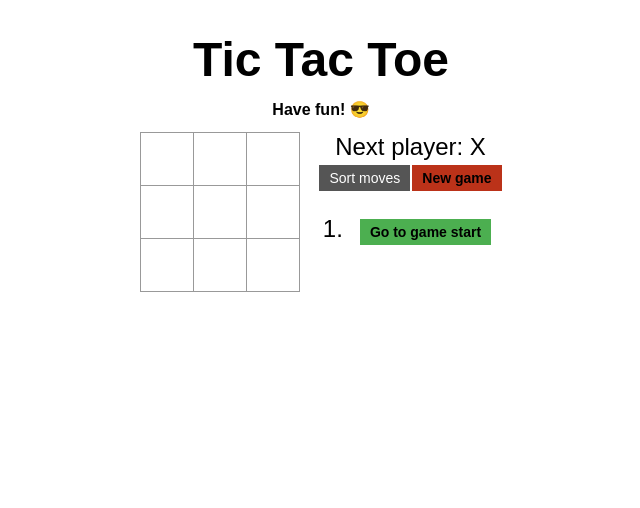
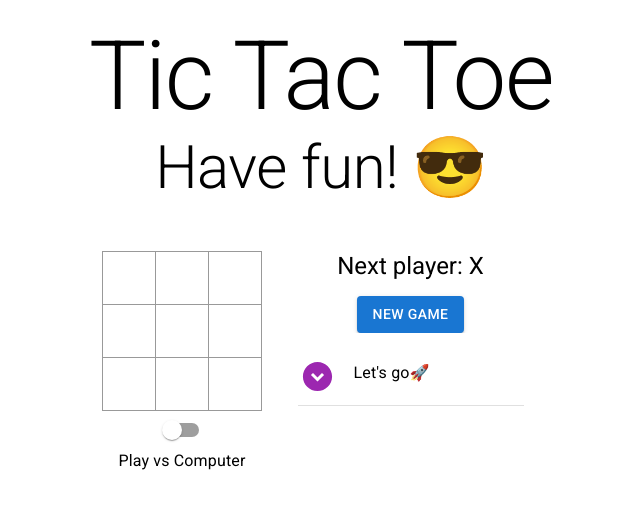
Before and after one commit to Sanya486/tic-tac-toe-react, a React (Create React App) app: page / in a window 1280 px wide. Shown: the top 508 px of the page, without its empty margins (319-959 px from the left). Built offline with nearby package versions, Linux system fonts and the light colour scheme.

Commit message:
done(all logic on client side)

```diff
--- a/package.json
+++ b/package.json
@@ -3,6 +3,11 @@
   "version": "0.1.0",
   "private": true,
   "dependencies": {
+    "@emotion/react": "^11.13.3",
+    "@emotion/styled": "^11.13.0",
+    "@fontsource/roboto": "^5.1.0",
+    "@mui/icons-material": "^6.1.1",
+    "@mui/material": "^6.1.1",
     "@testing-library/jest-dom": "^5.17.0",
     "@testing-library/react": "^13.4.0",
     "@testing-library/user-event": "^13.5.0",
@@ -10,6 +15,7 @@
     "@types/node": "^16.18.108",
     "@types/react": "^18.3.7",
     "@types/react-dom": "^18.3.0",
+    "axios": "^1.7.7",
     "react": "^18.3.1",
     "react-dom": "^18.3.1",
     "react-scripts": "5.0.1",
--- a/src/App.tsx
+++ b/src/App.tsx
@@ -1,10 +1,20 @@
 import React from 'react';
+
+import '@fontsource/roboto/300.css';
+import '@fontsource/roboto/400.css';
+import '@fontsource/roboto/500.css';
+import '@fontsource/roboto/700.css';
 
 import './App.css';
 import TickTacToeGame from './components/TickTacToeGame/TickTacToeGame';
+import { Container } from '@mui/material';
 
 function App() {
-  return <TickTacToeGame />;
+  return (
+    <Container>
+      <TickTacToeGame />
+    </Container>
+  );
 }
 
 export default App;
--- a/src/components/ClickableSquare/ClickableSquare.tsx
+++ b/src/components/ClickableSquare/ClickableSquare.tsx
@@ -1,4 +1,6 @@
 import React from 'react';
+
+import './ClickableSquare.css'
 
 const ClickableSquare = ({
   value,
--- a/src/components/TickTacToeGame/TickTacToeGame.css
+++ b/src/components/TickTacToeGame/TickTacToeGame.css
@@ -0,0 +1,26 @@
+.title {
+  text-align: center;
+  margin-bottom: 10px;
+}
+
+.subtitle {
+  text-align: center;
+  font-size: medium;
+}
+
+.game {
+  display: flex;
+  justify-content: center;
+  gap: 20px;
+}
+
+@media screen and (max-width: 769px) {
+  .game {
+    flex-direction: column;
+    align-items: center;
+  }
+}
+
+.game-info {
+  text-align: center;
+}
--- a/src/components/TickTacToeGame/TickTacToeGame.tsx
+++ b/src/components/TickTacToeGame/TickTacToeGame.tsx
@@ -1,9 +1,28 @@
-import React, { useEffect, useRef, useState } from 'react';
+import React, { useEffect, useState } from 'react';
+import {
+  Avatar,
+  Box,
+  Button,
+  Divider,
+  FormControlLabel,
+  List,
+  ListItem,
+  ListItemAvatar,
+  ListItemText,
+  Switch,
+  Typography,
+} from '@mui/material';
+import ExpandCircleDownIcon from '@mui/icons-material/ExpandCircleDown';
+
+import './TickTacToeGame.css';
+
+import { IButtonColor, IHistory, IWinner } from '../../types/ticTacToe';
 import { calculateWinner } from '../utils/calculateWinner';
 import { getLocation } from '../utils/getLocation';
 import GameGrid from '../GameGrid/GameGrid';
+import { getRandomIndex } from '../utils/getRandomIndex';
 
-const initialHistory = [
+const initialHistory: IHistory[] = [
   {
     squares: Array(9).fill(null),
     currentLocation: '',
@@ -11,39 +30,35 @@ const initialHistory = [
   },
 ];
 
-const initialWinner = {
+const initialWinner: IWinner = {
   winner: null,
   winnerRow: null,
 };
 
 const TickTacToeGame = () => {
-  const [history, setHistory] = useState(initialHistory);
-  const [currentStepNumber, setCurrentStepNumber] = useState(0);
-  const [xIsNext, setXIsNext] = useState(true);
-  const [{ winner, winnerRow }, setWinner] = useState(initialWinner);
-  const [isTwoPlayers, setIsTwoPlayers] = useState(false);
-  // const [isComputersTurn, setIsComputersTurn] = useState(true);
-
-  const isComputersTurn = useRef(true);
+  const [history, setHistory] = useState<IHistory[]>(initialHistory);
+  const [currentStepNumber, setCurrentStepNumber] = useState<number>(0);
+  const [xIsNext, setXIsNext] = useState<boolean>(true);
+  const [{ winner, winnerRow }, setWinner] = useState<IWinner>(initialWinner);
+  const [isPlayWithComputer, setIsPlayWithComputer] = useState<boolean>(false);
 
   useEffect(() => {
-    setWinner(calculateWinner(history[currentStepNumber]?.squares) as any);
+    setWinner(calculateWinner(history[currentStepNumber]?.squares) as IWinner);
   }, [history, currentStepNumber]);
 
-  const handleClick = (i: number) => {
-    const gameHistory = history.slice(0, currentStepNumber + 1);
-    const current = history[history.length - 1];
-    const squares = current.squares.slice();
+  const handleClick = (i: number): void => {
+    const gameHistory: IHistory[] = history.slice(0, currentStepNumber + 1);
+    const current: IHistory = history[history.length - 1];
+    const squares: (string | null)[] = current.squares.slice();
 
     if (calculateWinner(squares).winner || squares[i]) {
       return;
     }
     squares[i] = xIsNext ? 'X' : 'O';
 
-    const currentLocation = getLocation(i);
+    const currentLocation: string = getLocation(i);
 
-    const historyAfterUserClick = [
-      ...history,
+    const userClick: IHistory[] = [
       {
         squares,
         currentLocation,
@@ -51,63 +66,68 @@ const TickTacToeGame = () => {
       },
     ];
 
-    if (!isTwoPlayers) {
+    const winner: string | null = calculateWinner(squares).winner;
+
+    const isPCTurn: boolean =
+      isPlayWithComputer && !winner && history.length < 9;
+
+    if (isPCTurn) {
       const emptyIndexes: number[] = [];
 
-      squares.forEach((square, index) => {
+      const handleEmptyIndexes = (
+        square: string | null,
+        index: number,
+      ): void => {
         if (square === null) {
           emptyIndexes.push(index);
         }
-      });
+      };
 
-      console.log('emptyIndexes :', emptyIndexes);
+      const squareCopy: Array<string | null> = squares.slice();
 
-      const randomIndex = Math.floor(Math.random() * emptyIndexes.length);
-      const randomElement = emptyIndexes[randomIndex];
+      squareCopy.forEach(handleEmptyIndexes);
 
-      squares[randomElement] = !xIsNext ? 'X' : 'O';
+      const randomIndex: number = getRandomIndex(emptyIndexes.length);
+      const randomElement: number = emptyIndexes[randomIndex];
 
-      const currentLocation = getLocation(randomElement);
-      console.log('currentLocation :', currentLocation);
+      squareCopy[randomElement] = !xIsNext ? 'X' : 'O';
+
+      const currentLocation: string = getLocation(randomElement);
 
       setHistory(() => [
-        ...historyAfterUserClick,
+        ...history,
+        ...userClick,
         {
-          squares,
+          squares: squareCopy,
           currentLocation,
-          stepNumber: historyAfterUserClick.length,
+          stepNumber: history.length + 1,
         },
       ]);
 
       setCurrentStepNumber(gameHistory.length + 1);
-
       return;
     }
 
-    setHistory(historyAfterUserClick);
+    setHistory(() => [...history, ...userClick]);
+    setCurrentStepNumber(gameHistory.length);
     setXIsNext(!xIsNext);
-    setCurrentStepNumber(gameHistory.length);
   };
 
-  const jumpTo = (step: number) => {
+  const jumpTo = (step: number): void => {
     setCurrentStepNumber(step);
     setXIsNext(step % 2 === 0);
   };
 
-  const sortMoves = () => {
-    setHistory(history.reverse());
-  };
-
-  const reset = () => {
+  const reset = (): void => {
     setHistory(initialHistory);
     setCurrentStepNumber(0);
     setXIsNext(true);
   };
 
-  const getGameStatus = () => {
+  const getGameStatus = (): string => {
     let status;
     if (winner) {
-      status = `Winner ${winner}`;
+      status = `🎊 Winner ${winner} 🎊`;
     } else if (history.length === 10) {
       status = 'Draw. No one won.';
     } else {
@@ -117,52 +137,84 @@ const TickTacToeGame = () => {
     return status;
   };
 
-  const moves = () => {
-    return history.map((step, move) => {
-      const currentLocation = step.currentLocation
+  const moves = (): JSX.Element[] => {
+    const handleRenderHistory = (step: IHistory, move: number): JSX.Element => {
+      const currentLocation: string = step.currentLocation
         ? `(${step.currentLocation})`
         : '';
-      const desc = step.stepNumber
-        ? `Go to move #${step.stepNumber}`
-        : 'Go to game start';
-      const classButton = move === currentStepNumber ? 'button--green' : '';
+      const desc: string = step.stepNumber
+        ? `Move #${step.stepNumber}`
+        : "Let's go🚀";
+      const classButton: IButtonColor =
+        move === currentStepNumber
+          ? 'secondary'
+          : !step.stepNumber
+          ? 'success'
+          : 'primary';
 
       return (
-        <li key={move}>
-          <button
-            className={`${classButton} button`}
+        <Box key={move}>
+          <ListItem
+            sx={{ display: 'flex', alignItems: 'center', width: '258px' }}
             onClick={() => jumpTo(move)}
+            alignItems="flex-start"
           >
-            {`${desc} ${currentLocation}`}
-          </button>
-        </li>
+            <ListItemAvatar>
+              <Avatar sx={{ bgcolor: 'white' }}>
+                <ExpandCircleDownIcon fontSize="large" color={classButton} />
+              </Avatar>
+            </ListItemAvatar>
+            <ListItemText primary={`${desc} ${currentLocation}`} />
+          </ListItem>
+          <Divider variant="middle" component="li" />
+        </Box>
       );
-    });
+    };
+
+    return history.map(handleRenderHistory);
   };
 
   return (
     <>
-      <h1 className="title">Tic Tac Toe</h1>
-      <h2 className="subtitle">Have fun! 😎</h2>
-      <div className="game">
-        <div className="game-board">
+      <Typography variant="h1" className="title">
+        Tic Tac Toe
+      </Typography>
+      <Typography sx={{ marginBottom: 6 }} variant="h2" className="subtitle">
+        Have fun! 😎
+      </Typography>
+      <Box className="game">
+        <Box>
           <GameGrid
-            squares={history[currentStepNumber]?.squares}
+            squares={history[currentStepNumber]?.squares || Array(9).fill(null)}
             winnerSquares={winnerRow}
             onClick={(i: number) => handleClick(i)}
           />
-        </div>
-        <div className="game-info">
-          <p>{getGameStatus()}</p>
-          <button className="button" onClick={() => sortMoves()}>
-            Sort moves
-          </button>
-          <button className="button button--new-game" onClick={() => reset()}>
+          <FormControlLabel
+            labelPlacement="bottom"
+            control={
+              <Switch
+                disabled={history.length > 1}
+                value={isPlayWithComputer}
+                onChange={() => setIsPlayWithComputer(prev => !prev)}
+              />
+            }
+            label="Play vs Computer"
+          />
+        </Box>
+        <Box className="game-info">
+          <Typography sx={{ marginBottom: 2, fontSize: 24 }} variant="h3">
+            {getGameStatus()}
+          </Typography>
+          <Button onClick={() => reset()} variant="contained">
             New game
-          </button>
-          <ol>{moves()}</ol>
-        </div>
-      </div>
+          </Button>
+          <List
+            sx={{ width: '100%', maxWidth: 360, bgcolor: 'background.paper' }}
+          >
+            {moves()}
+          </List>
+        </Box>
+      </Box>
     </>
   );
 };
--- /dev/null
+++ b/src/components/utils/getRandomIndex.ts
@@ -0,0 +1,3 @@
+export const getRandomIndex = (number: number) => {
+  return Math.floor(Math.random() * number);
+};
--- a/src/index.css
+++ b/src/index.css
@@ -1,3 +1,6 @@
+
+
+
 body {
   margin: 0;
   font-family: -apple-system, BlinkMacSystemFont, 'Segoe UI', 'Roboto', 'Oxygen',
@@ -25,95 +28,3 @@ ul {
 p {
   margin: 0;
 }
-
-.board-row {
-  display: flex;
-}
-
-.title {
-  text-align: center;
-  margin-bottom: 10px;
-}
-
-.subtitle {
-  text-align: center;
-  font-size: medium;
-}
-
-.board-row:after {
-  clear: both;
-  content: '';
-  display: table;
-}
-
-.status {
-  margin-bottom: 10px;
-}
-
-.square {
-  background: #fff;
-  border: 1px solid #999;
-  float: left;
-  font-size: 24px;
-  font-weight: bold;
-  line-height: 34px;
-  height: 54px;
-  margin-right: -1px;
-  margin-top: -1px;
-  padding: 0;
-  text-align: center;
-  width: 54px;
-}
-
-.square--green {
-  background: green;
-}
-
-.square:focus {
-  outline: none;
-}
-
-.kbd-navigation .square:focus {
-  background: #ddd;
-}
-
-.game {
-  display: flex;
-  justify-content: center;
-  gap: 20px;
-}
-
-@media screen and (max-width: 769px) {
-  .game {
-    flex-direction: column;
-    align-items: center;
-  }
-}
-
-.game-info {
-  text-align: center;
-}
-
-.button {
-  background-color: #555555; /* Green */
-  border: none;
-  color: #fff;
-  padding: 5px 10px;
-  text-align: center;
-  text-decoration: none;
-  font-size: 14px;
-  cursor: pointer;
-}
-
-.button--green {
-  background-color: #4caf50;
-  color: #000;
-  font-weight: bold;
-}
-
-.button--new-game {
-  background-color: #bb3219;
-  color: #000;
-  font-weight: bold;
-  margin-left: 2px;
-}
--- /dev/null
+++ b/src/types/ticTacToe.ts
@@ -0,0 +1,12 @@
+export type IHistory = {
+  squares: Array<null | string>;
+  currentLocation: string;
+  stepNumber: number;
+};
+
+export type IWinner = {
+  winner: string | null;
+  winnerRow: string | null;
+};
+
+export type IButtonColor = 'secondary' | 'success' | 'primary';
```
Also changed, not shown: src/components/ClickableSquare/ClickableSquare.css (+22 -0 lines), src/components/GameGrid/GameGrid.css (+10 -0 lines), src/components/GameGrid/GameGrid.tsx (+5 -2 lines), 1 other file (tests, documents, lock files or other folders).
